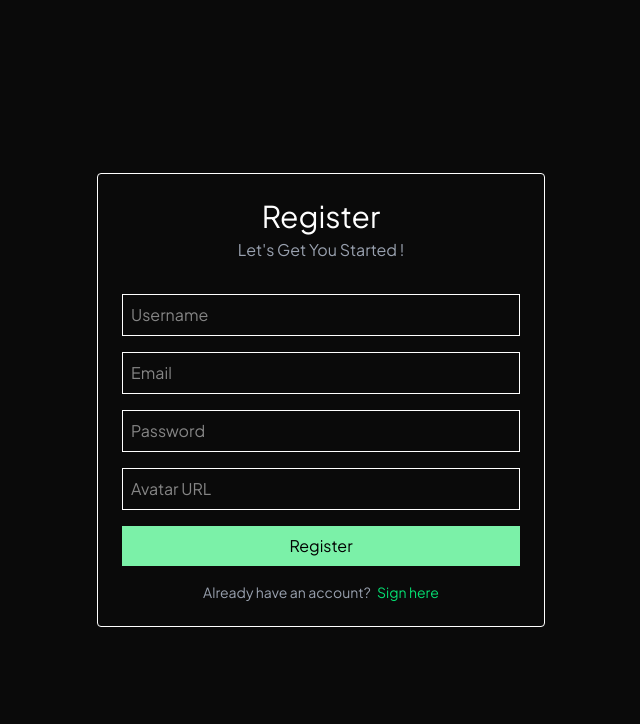
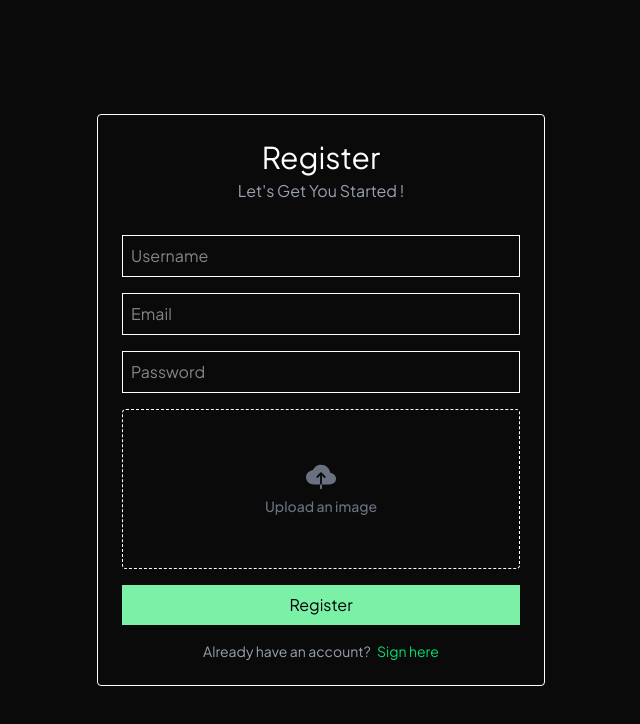
Before and after one commit to THIS4LA/NextChat-ChatApp-FrontEnd, a Next.js app: page /register in a window 1280 px wide. Shown: the top 724 px of the page, without its empty margins (319-959 px from the left). Built offline with nearby package versions, Linux system fonts and the light colour scheme; no server answers.

Commit message:
add profile pic add func

```diff
--- a/src/app/register/page.js
+++ b/src/app/register/page.js
@@ -4,8 +4,12 @@ import { useDispatch, useSelector } from "react-redux";
 import { registerUser } from "../../../store/authSlice";
 import Image from "next/image";
 import Link from "next/link";
+import { IoCloudUpload } from "react-icons/io5";
+import { ScaleLoader } from "react-spinners";
 
 const Register = () => {
+  const [url, setUrl] = useState("");
+  const [imgUploading, setImgUploading] = useState(false);
   const dispatch = useDispatch();
   const { user, loading, error } = useSelector((state) => state.auth);
   const [form, setForm] = useState({
@@ -14,6 +18,33 @@ const Register = () => {
     password: "",
     avatar: "",
   });
+
+  async function handleImgChange(e) {
+    const file = e.target.files[0];
+    setImgUploading(true);
+
+    const formData = new FormData();
+    formData.append("file", file);
+    formData.append("upload_preset", process.env.NEXT_PUBLIC_UPLOAD_PRESET);
+
+    try {
+      const res = await fetch(
+        `https://api.cloudinary.com/v1_1/${process.env.NEXT_PUBLIC_CLOUD_NAME}/image/upload`,
+        {
+          method: "POST",
+          body: formData,
+        }
+      );
+      const data = await res.json();
+      setUrl(data.secure_url);
+      setForm((prev) => ({ ...prev, avatar: data.secure_url }));
+    } catch (err) {
+      console.error("Upload error:", err);
+    } finally {
+      setImgUploading(false);
+    }
+  }
+
   const handleChange = (e) => {
     setForm({ ...form, [e.target.name]: e.target.value });
   };
@@ -26,7 +57,9 @@ const Register = () => {
     <div className="flex items-center justify-center h-screen">
       <div className="max-w-md w-full mx-auto p-6 border rounded">
         <h1 className="text-3xl mb-1 flex justify-center">Register</h1>
-        <p className="mb-8 text-center text-gray-400">Let&apos;s Get You Started !</p>
+        <p className="mb-8 text-center text-gray-400">
+          Let&apos;s Get You Started !
+        </p>
         <p className="mb-8 text-center text-gray-400">
           {error && <span className="text-red-500">{error.message}</span>}
           {user && <span className="text-green-500">Register Successful!</span>}
@@ -62,24 +95,65 @@ const Register = () => {
             required
             className="border p-2"
           />
-          <input
-            type="text"
-            name="avatar"
-            placeholder="Avatar URL"
-            value={form.avatar}
-            onChange={handleChange}
-            disabled={loading}
-            required
-            className="border p-2"
-          />
+          <div className="w-full h-40 border border-dashed rounded overflow-hidden relative">
+            {imgUploading ? (
+              <div className="flex justify-center items-center h-full w-full">
+                <ScaleLoader color="#7BF1A8" height={18} />
+              </div>
+            ) : form.avatar ? (
+              <>
+                <Image
+                  unoptimized
+                  src={url}
+                  alt="avatar"
+                  fill
+                  className="object-cover"
+                />
+                <button
+                  type="button"
+                  onClick={() => {
+                    setUrl("");
+                    setForm((prev) => ({ ...prev, avatar: "" }));
+                  }}
+                  className="absolute top-2 right-2 bg-red-500 text-white text-xs px-2 py-1 rounded hover:cursor-pointer"
+                >
+                  ✕
+                </button>
+              </>
+            ) : (
+              <label
+                htmlFor="fileUpload"
+                className="w-full h-full flex justify-center items-center cursor-pointer"
+              >
+                <div className="flex flex-col items-center text-gray-500 hover:text-green-300">
+                  <IoCloudUpload className="text-3xl mb-1" />
+                  <span className="text-sm font-medium">Upload an image</span>
+                </div>
+                <input
+                  id="fileUpload"
+                  type="file"
+                  name="img"
+                  onChange={handleImgChange}
+                  className="hidden"
+                  required
+                />
+              </label>
+            )}
+          </div>
+
           <button
             type="submit"
             className="bg-green-300 p-2 hover:bg-green-400 text-black"
-            disabled={loading}
+            disabled={loading || imgUploading}
           >
             Register
           </button>
-          <p className="text-sm text-center text-gray-400">Already have an account? <span className="text-green-400 ml-1 cursor-pointer hover:text-green-600"><Link href="/login">Sign here</Link></span></p>
+          <p className="text-sm text-center text-gray-400">
+            Already have an account?{" "}
+            <span className="text-green-400 ml-1 cursor-pointer hover:text-green-600">
+              <Link href="/login">Sign here</Link>
+            </span>
+          </p>
         </form>
       </div>
     </div>
```
